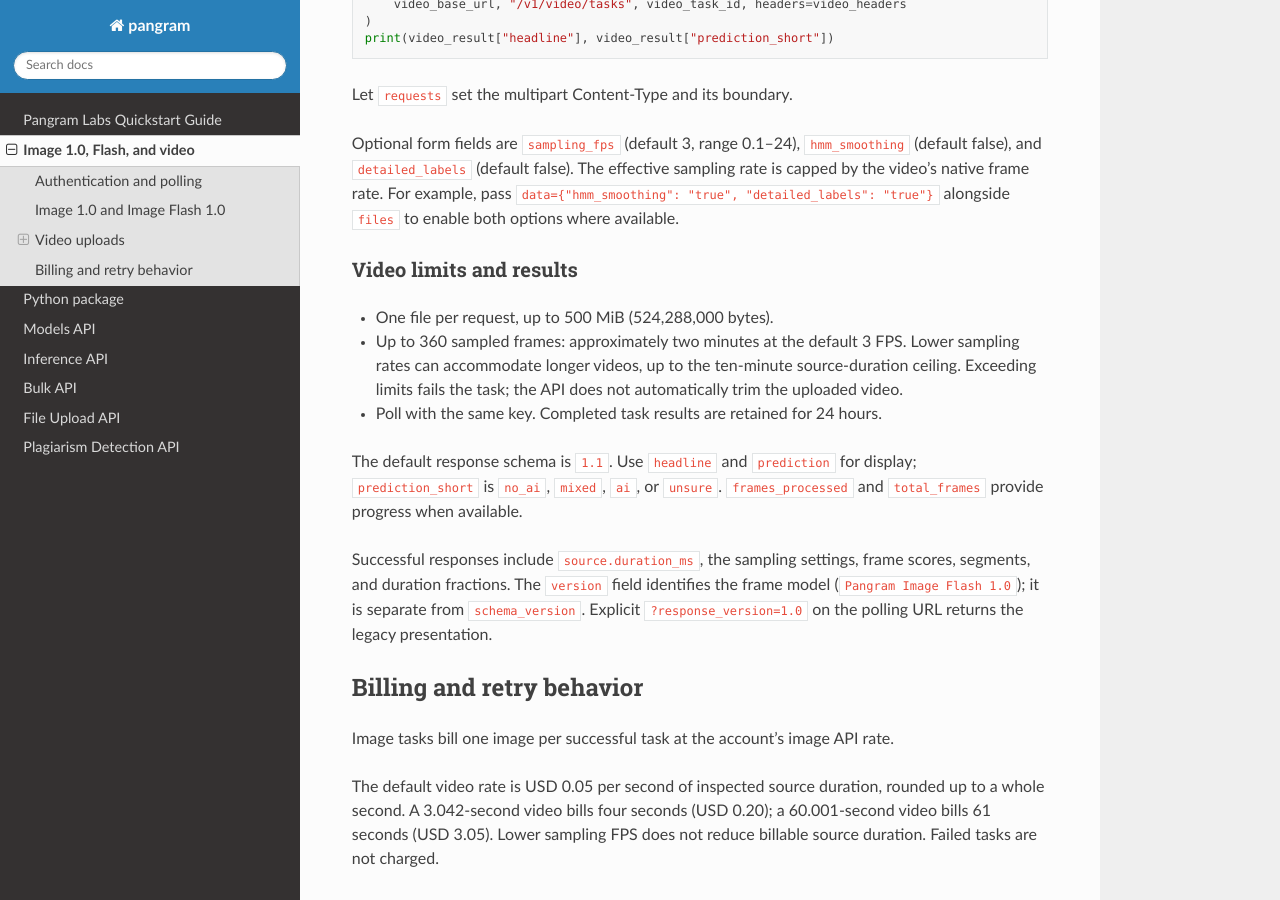
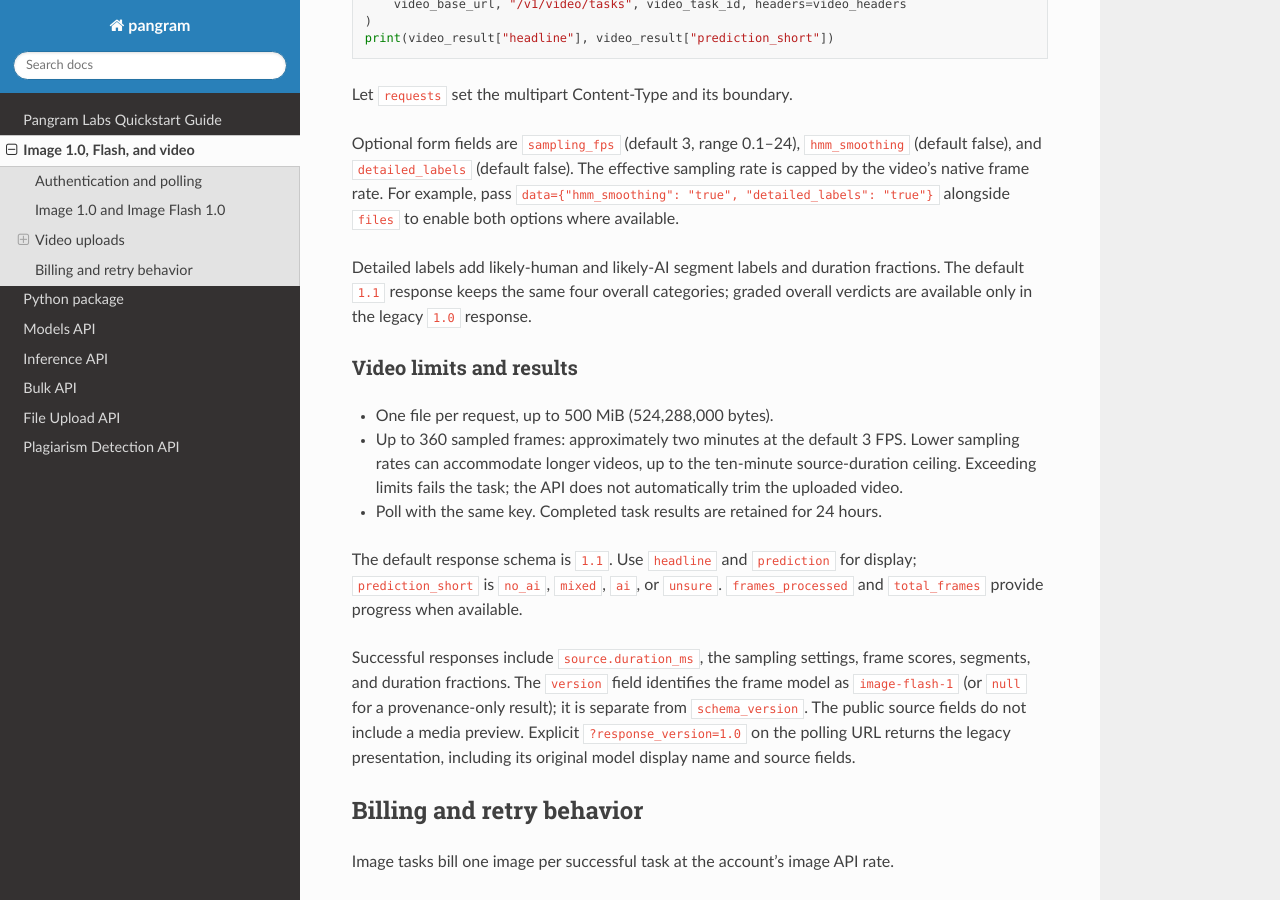
Before and after one commit to pangramlabs/pangram-sdk, a Sphinx documentation site: the page built from docs/media.rst, in a window 1280 px wide and 900 px high, scrolled down 2425 px. Built offline with Sphinx 7.4.7 and the Read the Docs theme 3.1.0, drawn with Linux system fonts in a browser that asks for light colours.

Commit message:
Align video REST guide with polished public response

```diff
--- a/docs/media.rst
+++ b/docs/media.rst
@@ -139,6 +139,10 @@ The effective sampling rate is capped by the video's native frame rate.
 For example, pass ``data={"hmm_smoothing": "true", "detailed_labels": "true"}``
 alongside ``files`` to enable both options where available.
 
+Detailed labels add likely-human and likely-AI segment labels and duration
+fractions. The default ``1.1`` response keeps the same four overall categories;
+graded overall verdicts are available only in the legacy ``1.0`` response.
+
 Video limits and results
 ~~~~~~~~~~~~~~~~~~~~~~~~
 
@@ -155,9 +159,11 @@ for display; ``prediction_short`` is ``no_ai``, ``mixed``, ``ai``, or ``unsure``
 
 Successful responses include ``source.duration_ms``, the sampling settings,
 frame scores, segments, and duration fractions. The ``version`` field identifies
-the frame model (``Pangram Image Flash 1.0``); it is separate from
-``schema_version``. Explicit ``?response_version=1.0`` on the polling URL returns
-the legacy presentation.
+the frame model as ``image-flash-1`` (or ``null`` for a provenance-only result);
+it is separate from ``schema_version``. The public source fields do not include
+a media preview. Explicit ``?response_version=1.0`` on the polling URL returns
+the legacy presentation, including its original model display name and source
+fields.
 
 Billing and retry behavior
 --------------------------
```
